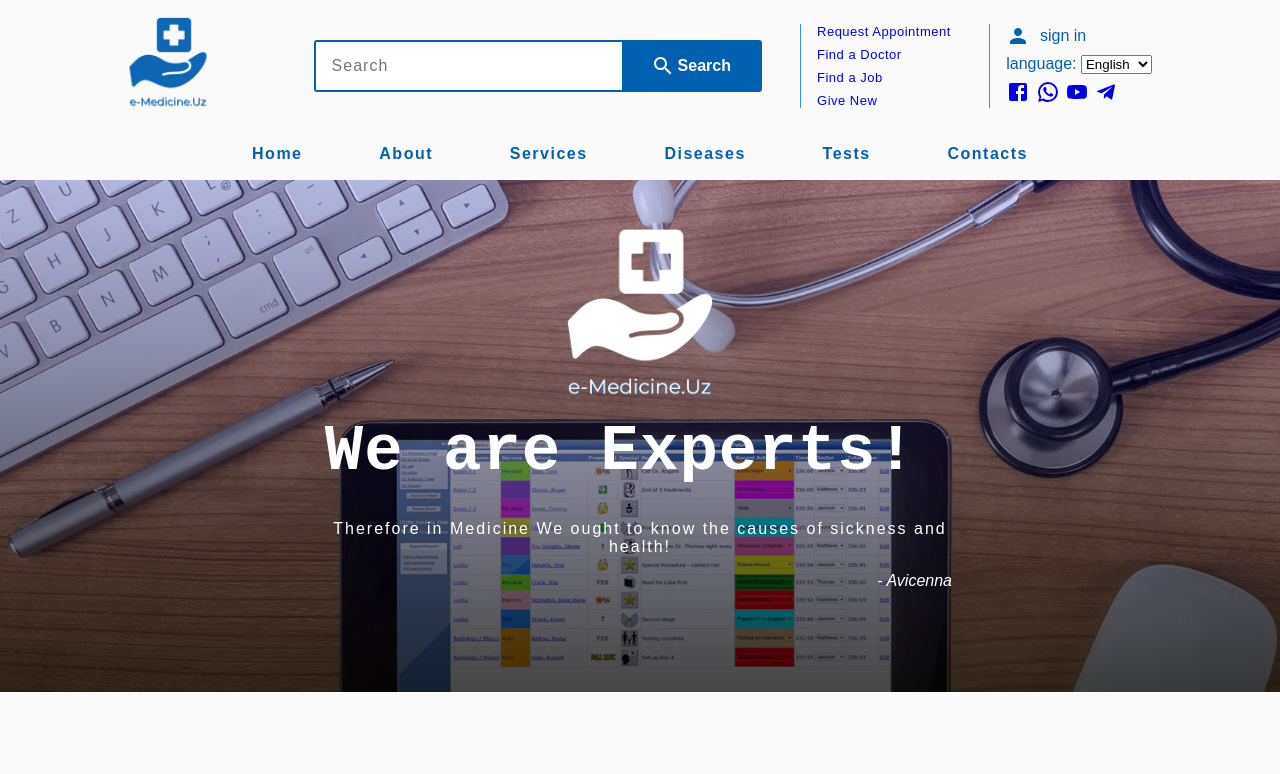
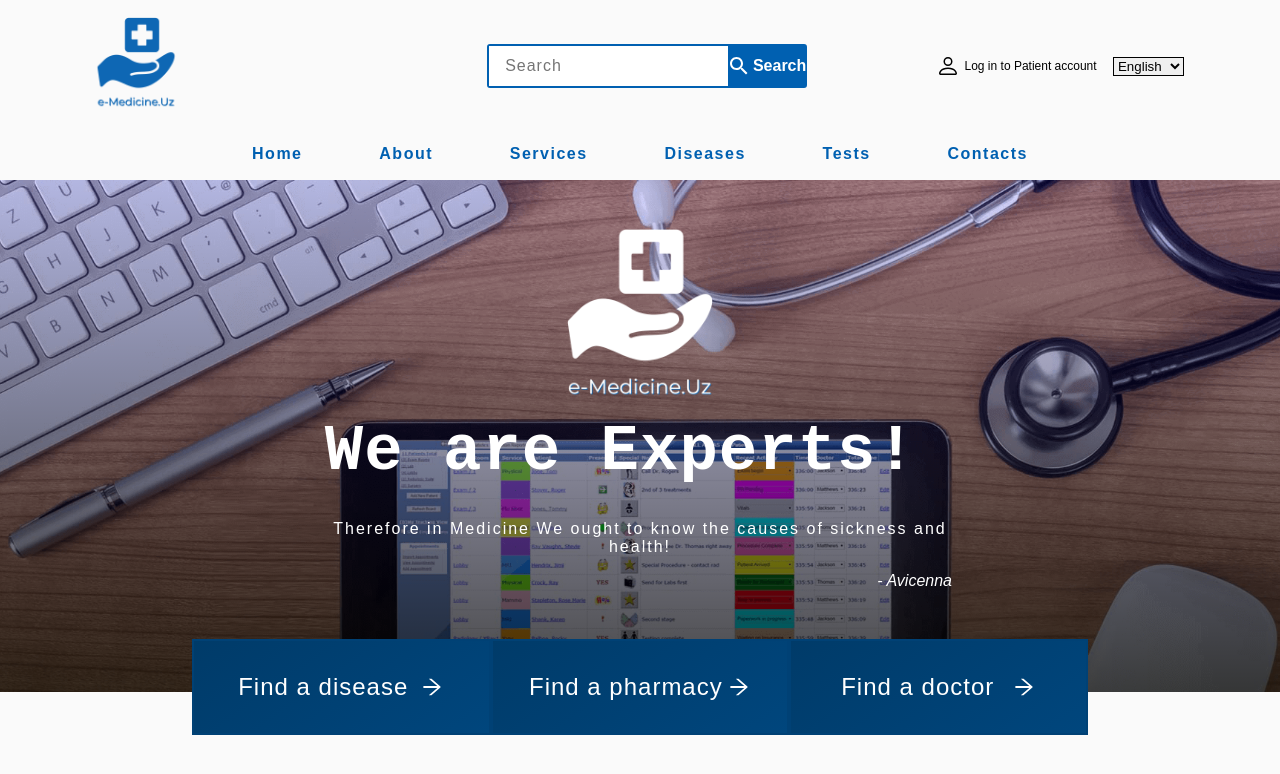
Before and after one commit to Bahtiyorjon1997/e-medicine, a React (Create React App) app: page / in a window 1280 px wide. Shown: the top 774 px of the page. Built offline with nearby package versions, Linux system fonts and the light colour scheme.

Commit message:
home page ready

```diff
--- a/package.json
+++ b/package.json
@@ -11,6 +11,7 @@
     "@testing-library/user-event": "^13.5.0",
     "react": "^17.0.2",
     "react-dom": "^17.0.2",
+    "react-icons": "^4.3.1",
     "react-scripts": "5.0.0",
     "react-typical": "^0.1.3",
     "styled-components": "^5.3.3",
--- a/src/components/Header/index.js
+++ b/src/components/Header/index.js
@@ -1,15 +1,8 @@
 import React from "react";
 import styled from "styled-components";
-import Home from "../Home";
 import logo from "../../assets/e-Medicine.Uz.png";
-import {
-  Search,
-  Facebook,
-  WhatsApp,
-  YouTube,
-  Telegram,
-  Person,
-} from "@material-ui/icons/";
+import { Search } from "@material-ui/icons/";
+import { BsPerson as Person } from "react-icons/bs";
 
 const Header = () => {
   return (
@@ -17,7 +10,7 @@ const Header = () => {
       <TopBar>
         <div className="container">
           <div className="navbar-brand">
-            <a href="#">
+            <a href="#home">
               <img src={logo} alt="logo" />
             </a>
           </div>
@@ -29,48 +22,17 @@ const Header = () => {
                 <span>Search</span>
               </div>
             </div>
-            <div className="offers">
-              <a href={<Home />}>Request Appointment</a>
-              <a href="#">Find a Doctor</a>
-              <a href="#">Find a Job</a>
-              <a href="#">Give New</a>
-            </div>
-            <div className="social">
             <div className="sign-in">
-                <Person />
-                <span>sign in</span>
+              <Person class="avatar" />
+              <span>Log in to Patient account</span>
             </div>
             <div className="languages">
-                <label for="cars">language: </label>
-                <select id="cars" name="cars">
+              <select id="lans" name="lans">
                 <option value="english">English</option>
                 <option value="german">Deutsch</option>
                 <option value="russian">Russian</option>
                 <option value="uzbek">Uzbek</option>
               </select>
-              </div>
-              <ul>
-                <li>
-                  <a href="https://facebook.com">
-                    <Facebook />
-                  </a>
-                </li>
-                <li>
-                  <a href="https://whatsapp.com">
-                    <WhatsApp />
-                  </a>
-                </li>
-                <li>
-                  <a href="https://youtube.com">
-                    <YouTube />
-                  </a>
-                </li>
-                <li>
-                  <a href="https://web.telegram.org">
-                    <Telegram />
-                  </a>
-                </li>
-              </ul>
             </div>
           </div>
         </div>
@@ -89,16 +51,10 @@ const Header = () => {
   );
 };
 
-const HeaderWrap = styled.header`
-  #logo {
-    height: auto;
-    width: 8rem;
-  }
-`;
+const HeaderWrap = styled.header``;
 
 const TopBar = styled.div`
   /* logo image */
-
   img {
     height: auto;
     width: 8rem;
@@ -109,8 +65,9 @@ const TopBar = styled.div`
     display: flex;
     justify-content: space-between;
     align-items: center;
-    padding: 0 8rem;
+    padding: 0 6rem;
     color: black;
+    position: relative;
   }
 
   /*  */
@@ -123,28 +80,29 @@ const TopBar = styled.div`
   }
 
   .nav-elements {
-    flex: 4;
+    flex: 2;
     display: flex;
     justify-content: space-between;
+    align-items: center;
 
     /* input */
     & > .input-container {
-      width: 28rem;
+      width: 20rem;
       border: 2px solid #0060b1;
       display: flex;
       justify-content: space-between;
       border-radius: 3px;
       font-size: 16px;
       color: #0060b1;
-      margin: 1rem 0;
+      margin-left: 6%;
     }
     .inpt {
-      height: 3rem;
+      height: 2.5rem;
       outline: none;
       border: none;
       display: inline-block;
       font-size: 16px;
-      flex: 4;
+      flex: 3;
       padding: 0 1rem;
       letter-spacing: 1px;
     }
@@ -157,55 +115,34 @@ const TopBar = styled.div`
       background-color: #0060b1;
       color: white;
       font-weight: 600;
-      flex: 2;
+      flex: 1.5;
       cursor: pointer;
 
       span {
         margin-left: 2%;
       }
     }
-
-    .offers {
-      display: flex;
-      flex-direction: column;
-      justify-content: space-between;
-      font-size: 13px;
-      height: auto;
-      border-left: 1px solid #2895f1;
-      padding-left: 1rem;
-
-      & > a {
-        text-decoration: none;
-        letter-spacing: 0.5px;
-      }
-    }
-
-    /* social network icons */
-    .social {
-      border-left: 1px solid #2895f1;
-      padding-left: 1rem;
-      display: flex;
-      flex-direction: column;
-      justify-content: space-between;
-      color: #0060b1;
-
-      & > .sign-in {
+    .sign-in {
       display: flex;
       justify-content: space-between;
       align-items: center;
-        width: 6rem;
       padding-right: 1rem;
       cursor: pointer;
+      font-size: 12px;
+      margin-right: -8rem;
+
+      .avatar {
+        font-size: 24px;
+        margin-right: 5px;
       }
+    }
+    .languages {
+      font-size: 12px;
+      border: 1px solid black;
 
-      & > ul {
-        display: flex;
-        justify-content: space-between;
-        width: 7rem;
-      }
-
-      & > ul > li {
-        list-style-type: none;
+      & > select {
+        outline: 0;
+        border: none;
       }
     }
   }
--- a/src/components/Home/index.js
+++ b/src/components/Home/index.js
@@ -3,10 +3,12 @@ import React from "react";
 import bgImg from "../../assets/online-med.png";
 import Img from "../../assets/e-Medicine.UzHome.png";
 import Typical from "react-typical";
+import { AiOutlineArrowRight } from "react-icons/ai";
+import { BsArrowRight } from "react-icons/bs";
 
 const Home = () => {
   return (
-    <HomeWrap>
+    <HomeWrap id="home">
       <div className="home-container">
         <img src={Img} alt="" />
         <h1>
@@ -37,6 +39,20 @@ const Home = () => {
             <i>- Avicenna</i>
           </p>
         </div>
+        <div className="offers">
+          <div className="offer">
+            Find a disease <AiOutlineArrowRight class="short-icon" />
+            <BsArrowRight class="longer-icon" />
+          </div>
+          <div className="offer">
+            Find a pharmacy <AiOutlineArrowRight class="short-icon" />
+            <BsArrowRight class="longer-icon" />
+          </div>
+          <div className="offer">
+            Find a doctor <AiOutlineArrowRight class="short-icon" />
+            <BsArrowRight class="longer-icon" />
+          </div>
+        </div>
       </div>
     </HomeWrap>
   );
@@ -59,6 +75,7 @@ const HomeWrap = styled.div`
     color: white;
     padding: 1rem;
     z-index: 100;
+    position: relative;
 
     h1 {
       font-family: "Courier Prime", monospace;
@@ -85,6 +102,53 @@ const HomeWrap = styled.div`
       text-align: right;
     }
 
+    .offers {
+      width: 70%;
+      height: auto;
+      margin: 0 auto;
+      display: flex;
+      justify-content: space-between;
+      position: absolute;
+      bottom: -2.7rem;
+      left: 15%;
+      font-size: 1.5rem;
+      border-radius: 5px;
+
+      & > .offer {
+        padding: 2rem;
+        background-color: #004175;
+        text-align: center;
+        width: ${100 / 3}%;
+        cursor: pointer;
+        letter-spacing: 1px;
+        background: linear-gradient(145deg, #003b69, #00467d);
+        border: 2px solid #004175;
+        display: flex;
+        align-items: center;
+        justify-content: space-evenly;
+        transition: 0.2s;
+
+        .longer-icon {
+          display: none;
+        }
+      }
+
+      & > .offer:hover {
+        /* border: 2px solid #fff; */
+        transition: 0.2s;
+        text-decoration: underline;
+
+        .longer-icon {
+          display: initial;
+          transition: 5s;
+        }
+        .short-icon {
+          display: none;
+          transition: 5s;
+        }
+      }
+    }
+
     & > img {
       height: 15rem;
       transition: 0.5s;
```
Also changed, not shown: 1 other file (tests, documents, lock files or other folders). Lines whose indentation alone changed are shown as unchanged.
